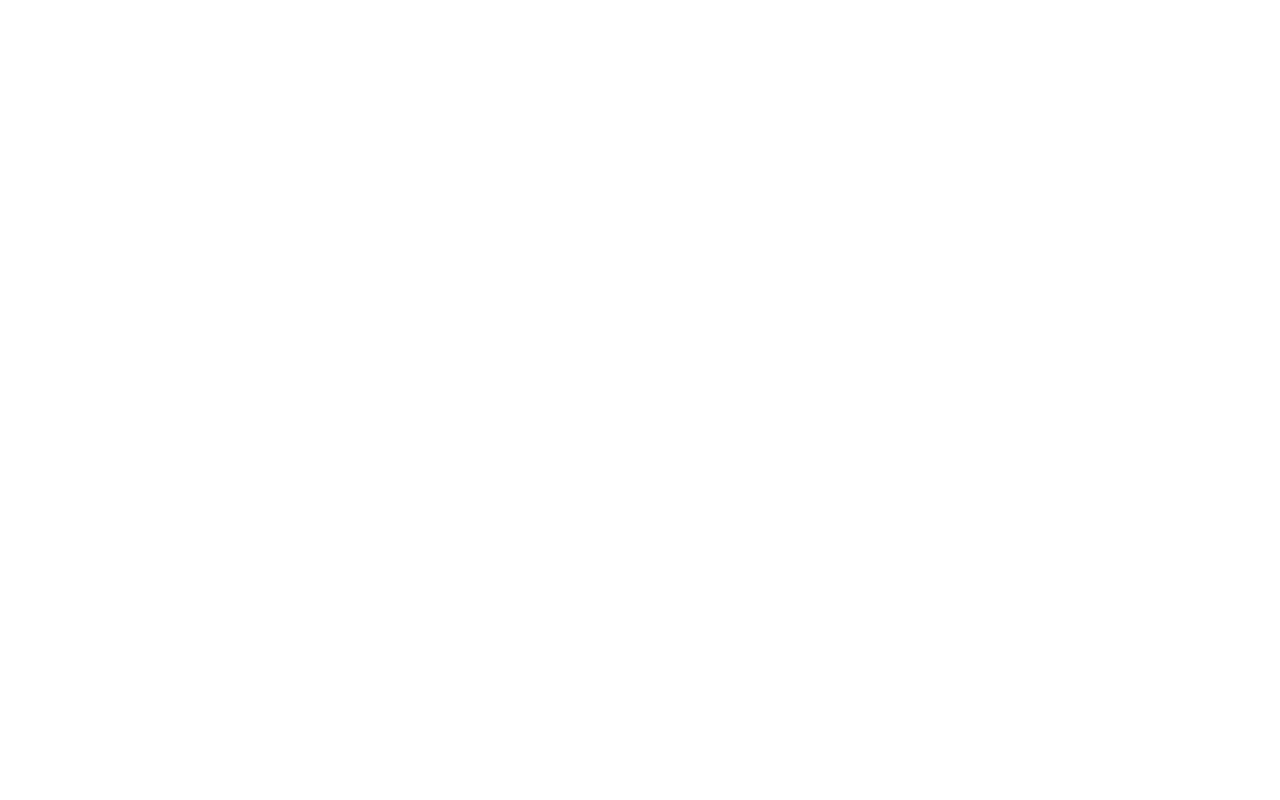
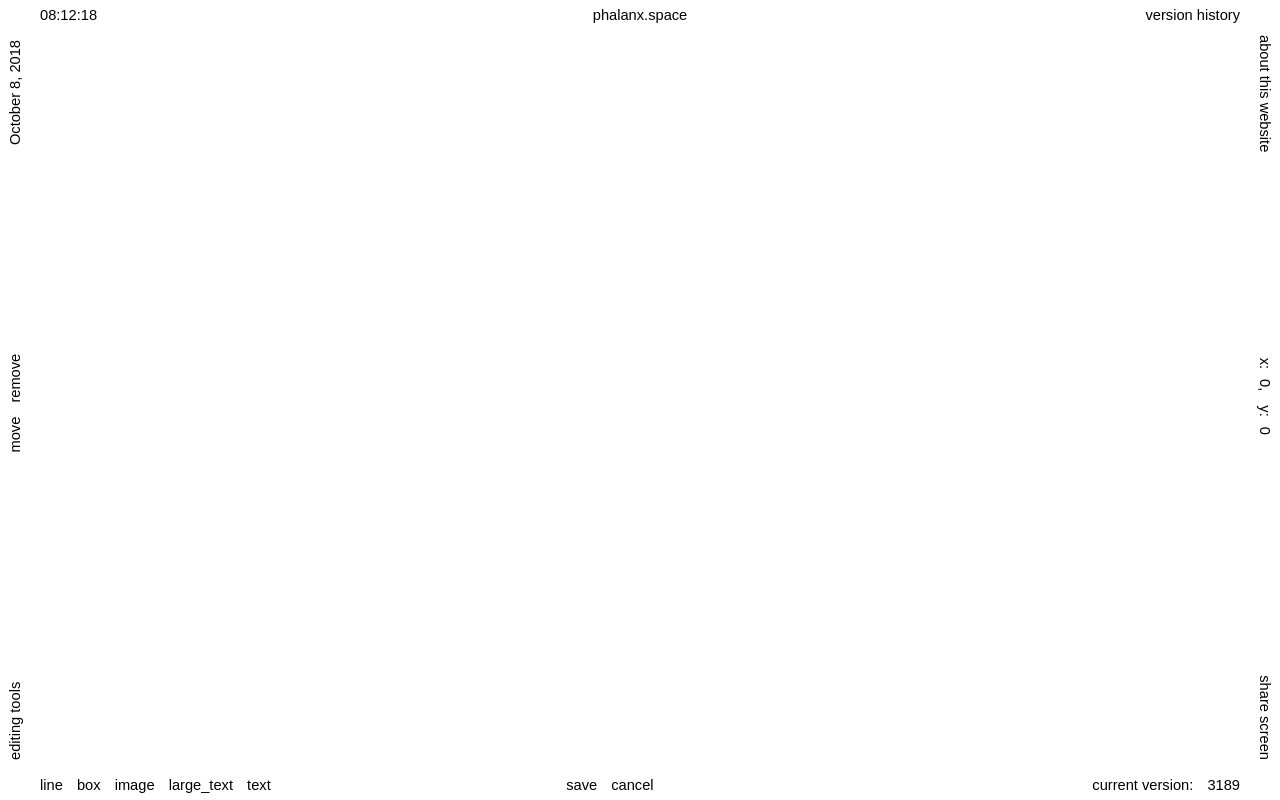
Before and after one commit to CezarMocan/000pen.space, a website: page src/index.html in a window 1280 px wide. Drawn offline with Linux system fonts and the light colour scheme.

Commit message:
New overlay UI

```diff
--- a/src/index.html
+++ b/src/index.html
@@ -3,6 +3,45 @@
 <head>
   <meta charset="utf-8">
   <title>phalanx.space</title>
+  <style>
+    .overlay-content {
+      position: fixed;
+      top: 0;
+      height: 20px;
+      left: 0;
+      font-family: "fugue_mono", sans-serif;
+      font-size: 11pt;
+      padding: 5px 35px;
+      display: flex;
+      flex-direction: row;
+      align-items: center;
+      justify-content: center;
+      /*background-color: white;*/
+    }
+    .overlay-content-element {
+      flex: 1;
+    }
+    .overlay-content span {
+      padding: 0 5px;
+    }
+    .overlay-top {
+      width: calc(100vw - 70px);
+    }
+    .overlay-left {
+      width: calc(100vh - 70px);
+      transform: rotate(-90deg) translateX(0px) translateY(-100vh);
+      transform-origin: top right 0;
+    }
+    .overlay-right {
+      width: calc(100vh - 70px);
+      transform: rotate(90deg) translateX(0px) translateY(-100vw);
+      transform-origin: top left 0;
+    }
+    .overlay-bottom {
+      width: calc(100vw - 70px);
+      transform: translateY(calc(100vh - 30px));
+    }
+  </style>
 </head>
 <body style="margin: 0; overflow: hidden;">
   <input type="file" style="display: none" id="filePicker" accept="image/*" />
@@ -10,5 +49,61 @@
   <div id="content" style="position: absolute; top: 0; left: 0;"></div>
   <div id="edit" style="position: absolute; top: 0; left: 0;"></div>
   <div id="overlay" style="position: absolute; top: 0; left: 0;"></div>
+
+  <div class="overlay-content overlay-top">
+    <div id="overlay-formatted-time" class="overlay-top-left overlay-content-element">
+      <span>08:12:18</span>
+    </div>
+    <div class="overlay-top-center overlay-content-element">
+      <span>phalanx.space</span>
+    </div>
+    <div class="overlay-top-right">
+      <span>version history</span>
+    </div>
+  </div>
+
+  <div class="overlay-content overlay-left">
+    <div class="overlay-left-left overlay-content-element">
+      <span>editing tools</span>
+    </div>
+    <div class="overlay-left-center overlay-content-element">
+      <span id="move-button" class="overlay-left-move">move</span>
+      <span id="remove-button" class="overlay-left-remove">remove</span>
+    </div>
+    <div id="overlay-formatted-date" class="overlay-left-right">
+      <span>October 8, 2018</span>
+    </div>
+  </div>
+
+  <div class="overlay-content overlay-bottom">
+    <div class="overlay-bottom-left overlay-content-element">
+      <span id="line-button" class="overlay-bottom-line">line</span>
+      <span id="box-button" class="overlay-bottom-box">box</span>
+      <span id="image-button" class="overlay-bottom-image">image</span>
+      <span id="large-text-button" class="overlay-bottom-large-text">large_text</span>
+      <span id="text-button" class="overlay-bottom-text">text</span>
+    </div>
+    <div class="overlay-bottom-center overlay-content-element">
+      <span id="save-button" class="overlay-bottom-save">save</span>
+      <span id="cancel-button" class="overlay-bottom-cancel">cancel</span>
+    </div>
+    <div class="overlay-bottom-right">
+      <span>current version:</span>
+      <span id="current-version">3189</span>
+    </div>
+  </div>
+
+  <div class="overlay-content overlay-right">
+    <div class="overlay-right-left overlay-content-element">
+      about this website
+    </div>
+    <div class="overlay-right-center overlay-content-element">
+      <span>x:</span><span id="x-coord">0,</span>
+      <span>y:</span><span id="y-coord">0</span>
+    </div>
+    <div class="overlay-right-right">
+      <span>share screen</span>
+    </div>
+  </div>
 </body>
 </html>
--- a/src/overlay/RootView.js
+++ b/src/overlay/RootView.js
@@ -11,7 +11,7 @@ export default class RootView extends View {
   constructor(phalanxRoot) {
     super()
     this.root = phalanxRoot
-    this.logo = this.addView(new Logo())
+    // this.logo = this.addView(new Logo())
     this.version = this.addView(new Version(State.version))
     this.toolbox = this.addView(new Toolbox())
 
```
